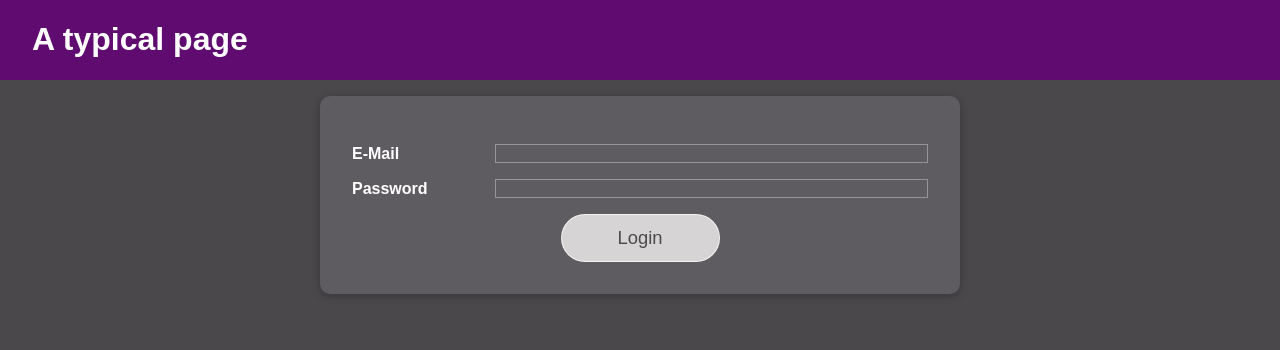
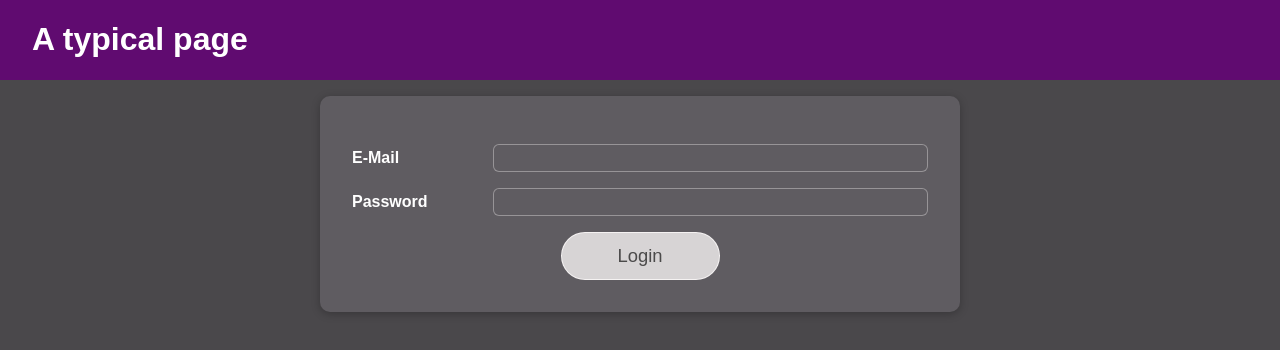
Before and after one commit to Perevechenkov/hooks-practice, a React (Create React App) app: page / in a window 1280 px wide. Shown: the top 350 px of the page. Built offline with nearby package versions, Linux system fonts and the light colour scheme.

Commit message:
button styles fix

```diff
--- a/src/components/Login/Login.module.scss
+++ b/src/components/Login/Login.module.scss
@@ -20,9 +20,12 @@
           }
 
           input {
+               padding: 0.35rem;
+
                flex: 3;
 
                border: 1px solid $border-light-opace;
+               border-radius: 6px;
 
                background-color: $bg-primary-light;
 
--- a/src/components/MainHeader/Navigation.module.scss
+++ b/src/components/MainHeader/Navigation.module.scss
@@ -25,6 +25,8 @@
                }
 
                button {
+                    padding: 0.5rem 1.5rem;
+
                     border: 1px solid $pink-light;
                     border-radius: 20px;
                     box-shadow: 0 2px 4px $border-dark-opace;
@@ -41,8 +43,12 @@
 
                     &:hover,
                     &:active {
+                         border-color: $pink-light;
+
+                         background-color: $pink-light;
+
                          color: #f3cafb;
-                         box-shadow: 0 2px 10px $border-dark;
+                         // box-shadow: 0 2px 10px $border-dark;
                     }
                }
           }
```
